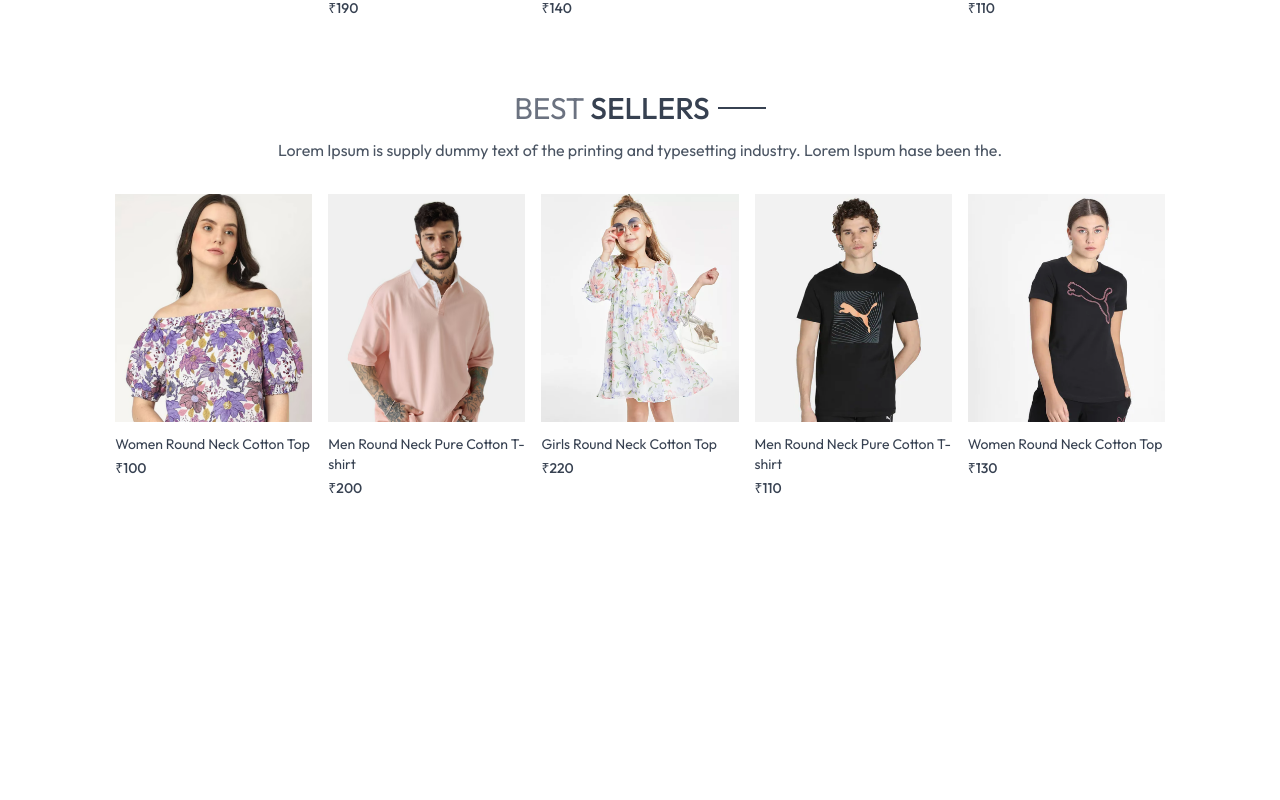
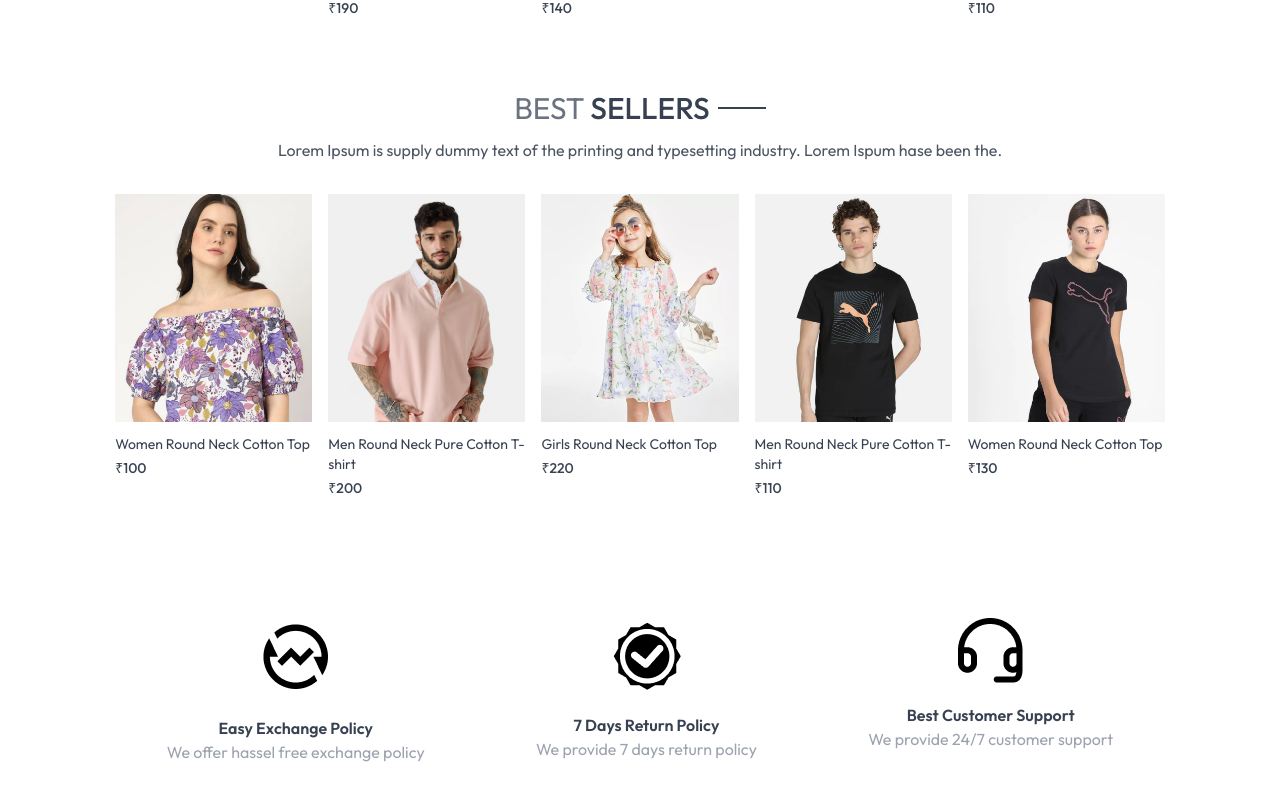
Before and after one commit to shreysingh-singh/FOREVER_ECOMMER_APP, a React (Vite) app in the folder frontend/: page / in a window 1280 px wide. Shown: the part 1291-2091 px from the top of the page. Before the commit the page ends 1829 px from the top, so only its background shows below. Built offline with nearby package versions, Linux system fonts and the light colour scheme.

Commit message:
_06_Our_policy_components

```diff
--- /dev/null
+++ b/frontend/src/components/OurPolicy.jsx
@@ -0,0 +1,25 @@
+import { assets } from "../assets/assets";
+
+function OurPolicy() {
+  return (
+    <div className="flex flex-col sm:flex-row justify-around gap-12 sm:gap-2 text-center py-20 text-sm md:text-base text-gray-700">
+      <div>
+        <img src={assets.exchange_icon} className="w12 m-auto mb-5" alt="" />
+        <p className="font-semibold ">Easy Exchange Policy</p>
+        <p className="text-gray-400">We offer hassel free exchange policy</p>
+      </div>
+      <div>
+        <img src={assets.quality_icon} className="w12 m-auto mb-5" alt="" />
+        <p className="font-semibold ">7 Days Return Policy</p>
+        <p className="text-gray-400">We provide 7 days return policy</p>
+      </div>
+      <div>
+        <img src={assets.support_img} className="w12 m-auto mb-5" alt="" />
+        <p className="font-semibold ">Best Customer Support</p>
+        <p className="text-gray-400">We provide 24/7 customer support</p>
+      </div>
+    </div>
+  );
+}
+
+export default OurPolicy
--- a/frontend/src/pages/Home.jsx
+++ b/frontend/src/pages/Home.jsx
@@ -2,6 +2,7 @@ import React from 'react'
 import Hero from '../components/Hero'
 import LatestCollection from '../components/LatestCollection'
 import BestSeller from '../components/BestSeller'
+import OurPolicy from '../components/OurPolicy'
 
 const Home = () => {
   return (
@@ -9,6 +10,7 @@ const Home = () => {
       <Hero />
       <LatestCollection />
       <BestSeller />
+      <OurPolicy />
     </div>
   )
 }
```
